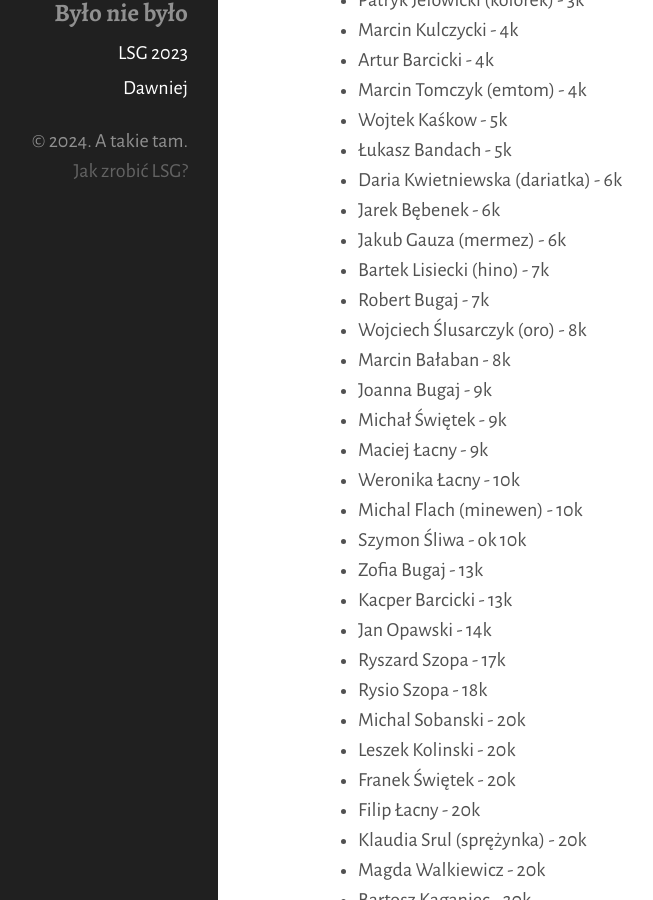
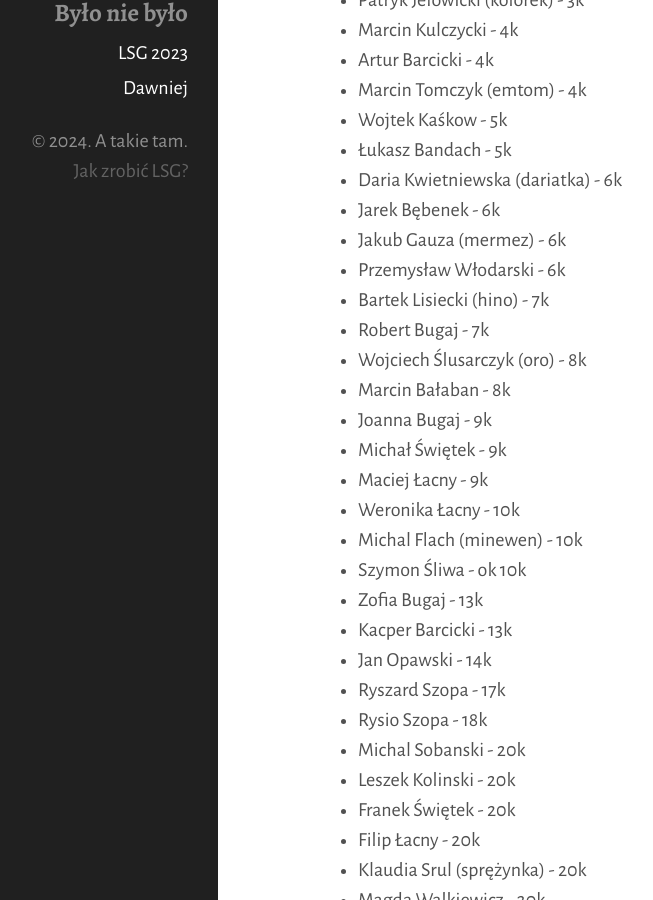
Before and after one commit to tasuki/lsg, a Jekyll site: the page built from zarejestrowani.md, in a window 1280 px wide and 900 px high, scrolled down 795 px. Shown: the whole window, without its empty margins (142-795 px from the left). Built offline with Jekyll 4.4.1, drawn with Linux system fonts in a browser that asks for light colours.

Commit message:
Update zarejestrowani.md

```diff
--- a/zarejestrowani.md
+++ b/zarejestrowani.md
@@ -37,6 +37,7 @@ Zarejestrowani uczestnicy, mniej więcej według stopnia:
 - Daria Kwietniewska (dariatka) - 6k
 - Jarek Bębenek - 6k
 - Jakub Gauza (mermez) - 6k
+- Przemysław Włodarski - 6k
 - Bartek Lisiecki (hino) - 7k
 - Robert Bugaj - 7k
 - Wojciech Ślusarczyk (oro) - 8k
```
